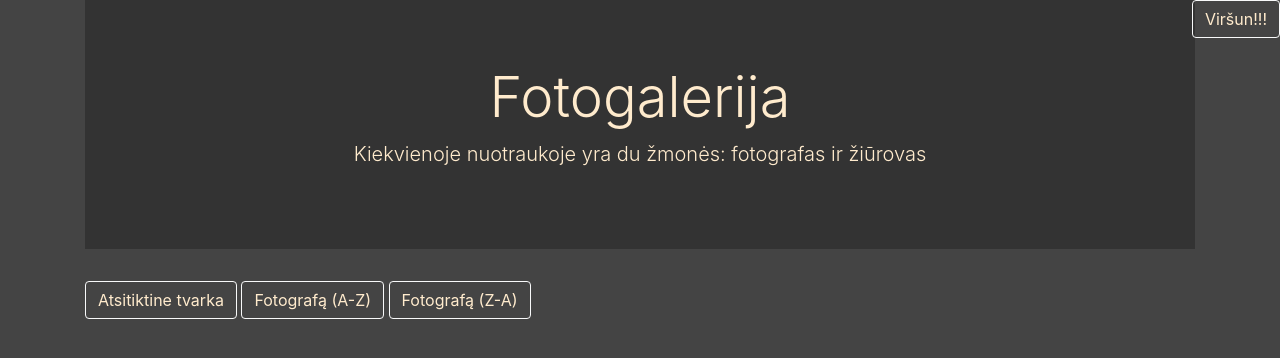
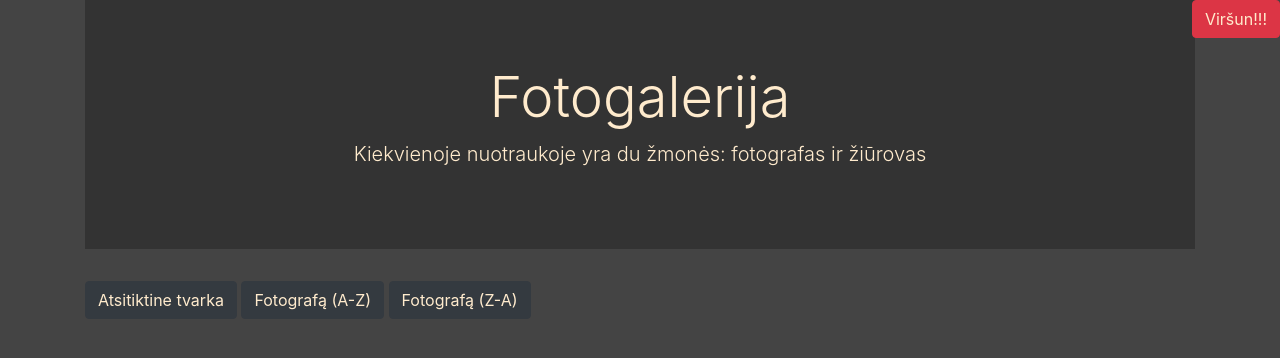
Before and after one commit to justeSi/Foto_Galerija, a plain HTML site: page index.html in a window 1280 px wide. Drawn offline with nearby package versions, Linux system fonts and the light colour scheme; no server answers.

Commit message:
Update index.html

```diff
--- a/index.html
+++ b/index.html
@@ -57,11 +57,11 @@
                 <p class="lead">Kiekvienoje nuotraukoje yra du žmonės: fotografas ir žiūrovas</p>
             </div>
           </div>
-          <a class="btn btn-outline-light up" id="up">Viršun!!!</a>
+          <a class="btn btn-danger up" id="up">Viršun!!!</a>
           <div class="button-group sort-by-button-group">
-            <button class="btn btn-outline-light is-checked" data-sort-value="random" data-sort-direction="desc">Atsitiktine tvarka</button>
-            <button class="btn btn-outline-light" data-sort-value="name" data-sort-direction="asc">Fotografą (A-Z)</button>
-            <button class="btn btn-outline-light" data-sort-value="name" data-sort-direction="desc">Fotografą (Z-A)</button>
+            <button class="btn btn-dark is-checked" data-sort-value="random" data-sort-direction="desc">Atsitiktine tvarka</button>
+            <button class="btn btn-dark" data-sort-value="name" data-sort-direction="asc">Fotografą (A-Z)</button>
+            <button class="btn btn-dark" data-sort-value="name" data-sort-direction="desc">Fotografą (Z-A)</button>
 
           </div>
         <div class='row grid'>
```
